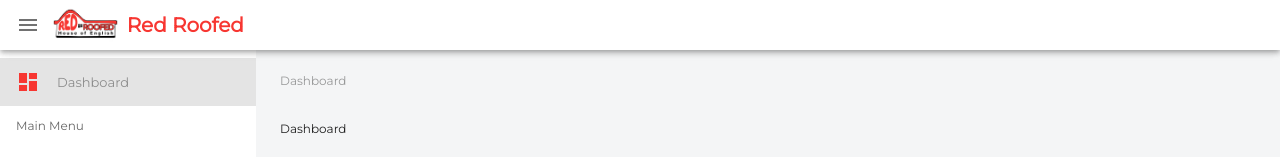
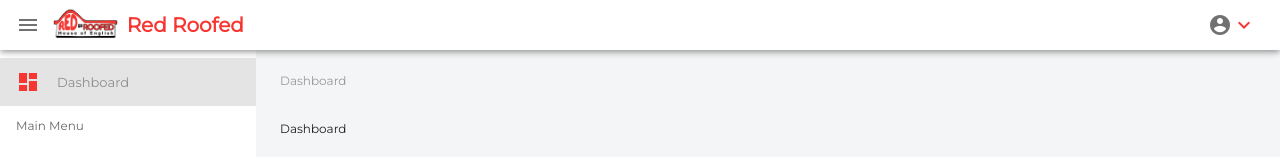
Before and after one commit to Nurhiman20/redroofed-admin, a Vue app: page /dashboard in a window 1280 px wide. Shown: the top 157 px of the page. Built offline with nearby package versions, Linux system fonts and the light colour scheme.

Commit message:
feat(Header): Avatar button

```diff
--- a/src/components/AppHeader.vue
+++ b/src/components/AppHeader.vue
@@ -13,6 +13,36 @@
         <img src="@/assets/img/logo.png" alt="">
         <span class="logo-text ml-2 mr-5">Red Roofed</span>
       </div>
+      <v-spacer></v-spacer>
+      <div>
+        <v-menu
+          bottom
+          offset-y
+        >
+          <template v-slot:activator="{ on }">
+            <v-btn
+              class="px-0"
+              v-on="on"
+              text
+              color="#F73631"
+            >
+              <v-icon color="#717171">mdi-account-circle</v-icon>
+              <v-icon>mdi-chevron-down</v-icon>
+            </v-btn>
+          </template>
+          <v-card>
+            <v-list>
+              <v-list-item
+                v-for="(item, i) in items"
+                :key="i"
+                @click="() => {}"
+              >
+                <v-list-item-title>{{ item.title }}</v-list-item-title>
+              </v-list-item>
+            </v-list>
+          </v-card>
+        </v-menu>
+      </div>
     </v-app-bar>
   </div>
 </template>
@@ -23,6 +53,14 @@ export default {
   props: ['drawer'],
   data () {
     return {
+      items: [
+        {
+          title: 'Profile'
+        },
+        {
+          title: 'Sign Out'
+        }
+      ]
     }
   },
   methods: {
```
